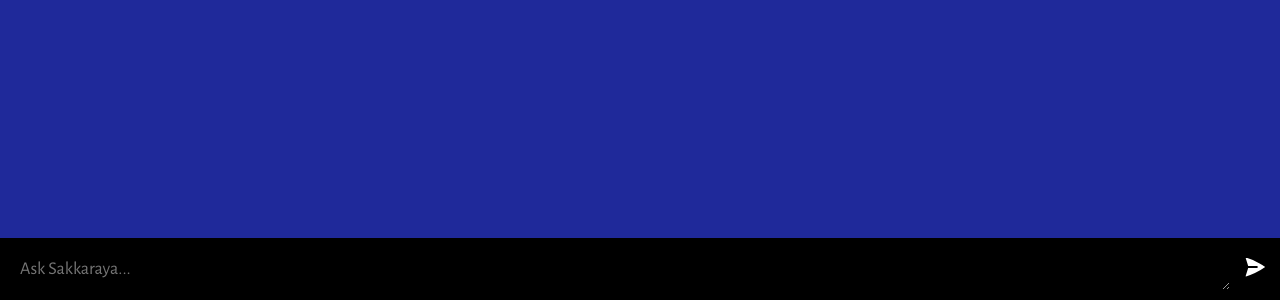
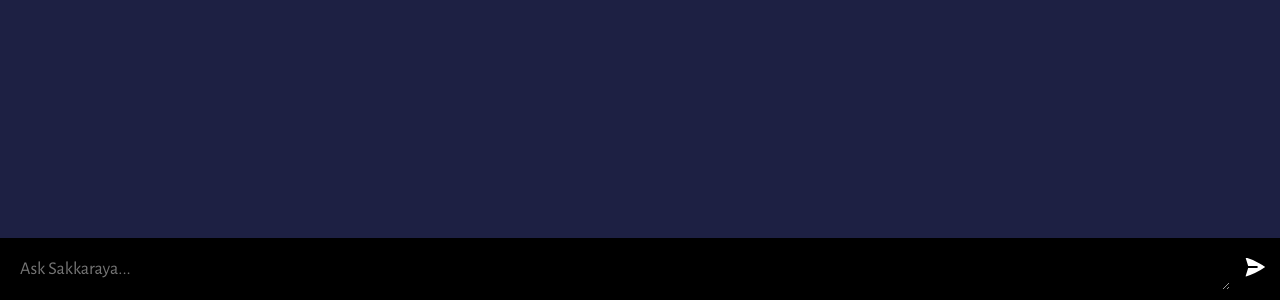
Before and after one commit to DilshanSenevirathne/Sakkaraya.ai, a website built with Vite: page client/index.html in a window 1280 px wide. Shown: the part 500-800 px from the top of the page. Built offline with nearby package versions, Linux system fonts and the light colour scheme.

Commit message:
Update style.css

```diff
--- a/client/style.css
+++ b/client/style.css
@@ -14,7 +14,7 @@ body {
 #app {
   width: 100vw;
   height: 100vh;
-  background: #1f299a;
+  background: #1d2043;
 
   display: flex;
   flex-direction: column;
```
